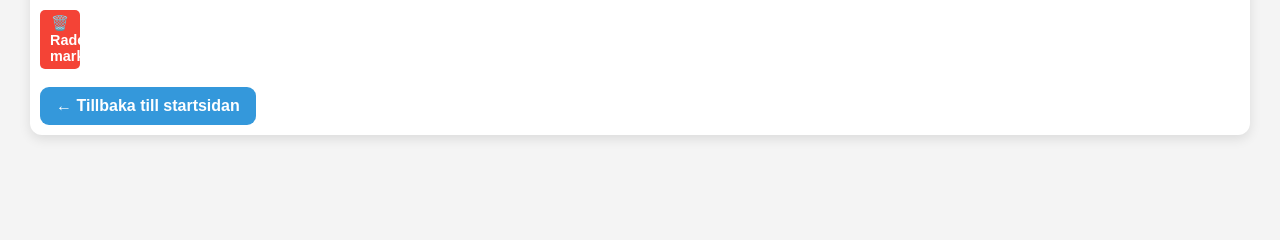
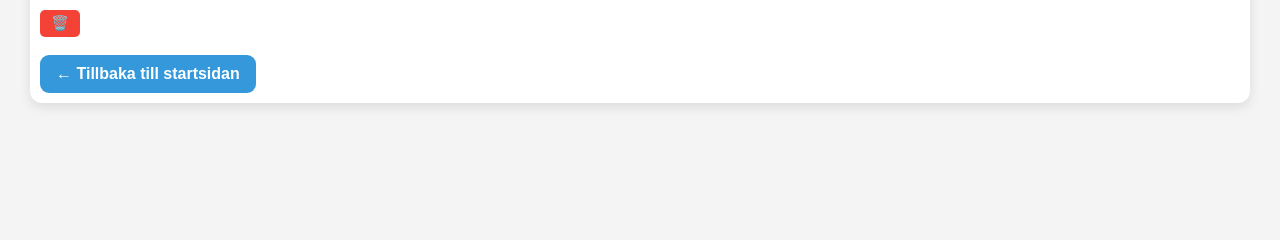
Before and after one commit to ArshedAl-Hadeethi/Faktura, a Flask app: page /archived in a window 1280 px wide. Shown: the part 268-508 px from the top of the page. Run offline with Flask 3, Linux system fonts and the light colour scheme; data that the repository does not hold is empty; some libraries are stand-ins or nearby versions.

```diff
--- a/templates/archived.html
+++ b/templates/archived.html
@@ -51,7 +51,7 @@
                 {% endfor %}
             </tbody>
         </table>
-        <button type="submit" class="btn delete" style="margin-top: 10px;">🗑️ Radera markerade</button>
+        <button type="submit" class="btn delete" style="margin-top: 10px;">🗑️</button>
     </form>
 
     <a class="link" href="/">← Tillbaka till startsidan</a>
```
